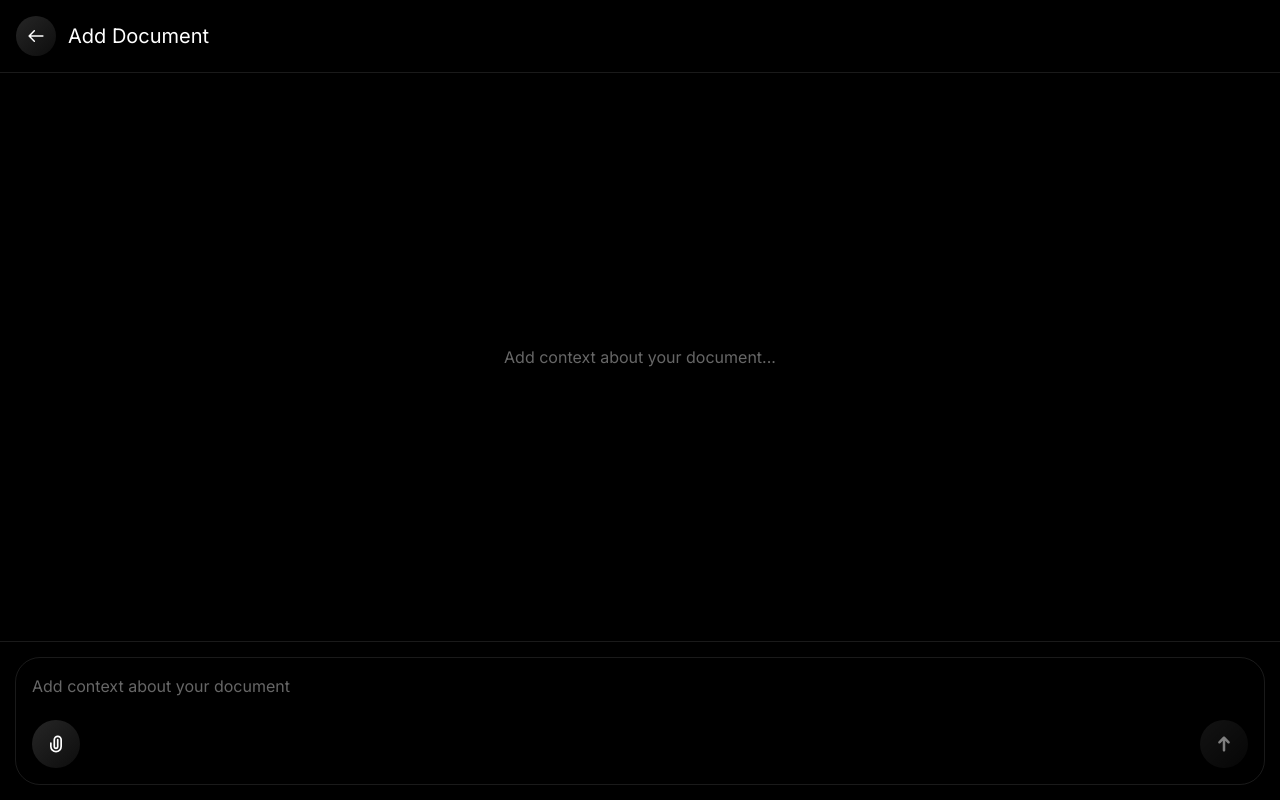
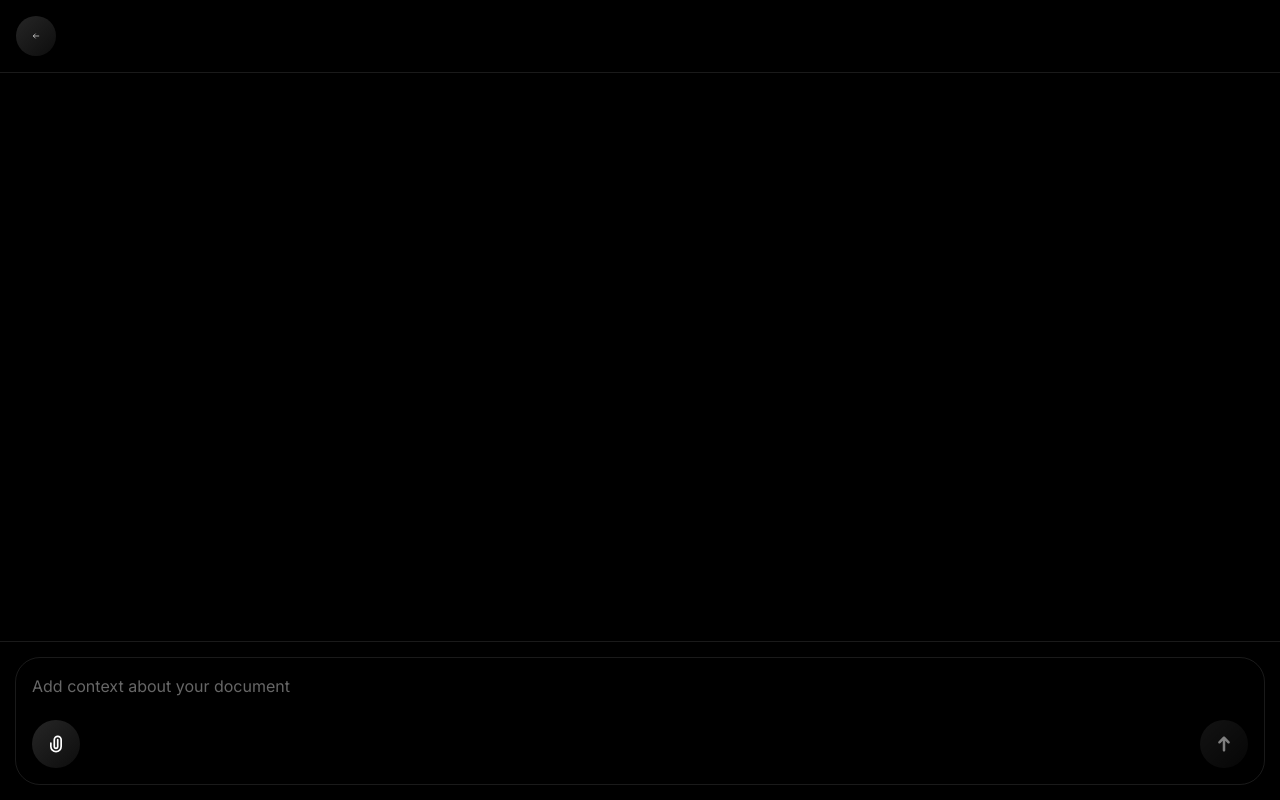
Before and after one commit to akshayborade09/coverio, a Next.js app: page /chat in a window 1280 px wide. Built offline with nearby package versions, Linux system fonts and the light colour scheme; a web font is replaced by a local one.

Commit message:
Clean up chat interface - Add 16px padding to back button - Remove page title from header - Remove placeholder text from empty state

```diff
--- a/app/chat/page.tsx
+++ b/app/chat/page.tsx
@@ -187,29 +187,25 @@ function ChatContent() {
 
       <div className="flex flex-col h-screen text-[#ffffff] relative overflow-hidden bg-black">
         {/* Header with Back Button */}
-        <div className="flex items-center p-4 border-b border-white/10">
+        <div className="flex items-center border-b border-white/10">
           <button
             onClick={handleBack}
-            className="w-10 h-10 flex items-center justify-center rounded-full mr-3"
+            className="w-10 h-10 flex items-center justify-center rounded-full m-4"
             style={{
               background: 'linear-gradient(137deg, rgba(255, 255, 255, 0.15) 0%, rgba(113.69, 113.69, 113.69, 0.12) 95%)',
               backdropFilter: 'blur(10.67px)',
+              padding: '16px',
             }}
           >
             <CustomIcon name="back" size={20} className="text-white" />
           </button>
-          <h1 className="text-xl font-sans">
-            {fromSource === 'write' ? 'Write About You' : 'Add Document'}
-          </h1>
         </div>
 
         {/* Messages Area */}
         <div className="flex-1 overflow-y-auto px-4 py-4 space-y-4">
           {messages.length === 0 ? (
             <div className="flex items-center justify-center h-full">
-              <div className="text-center text-white opacity-40">
-                <p>{fromSource === 'write' ? 'Start writing about yourself...' : 'Add context about your document...'}</p>
-              </div>
+              {/* Empty state - no text */}
             </div>
           ) : (
             messages.map((message) => (
```
